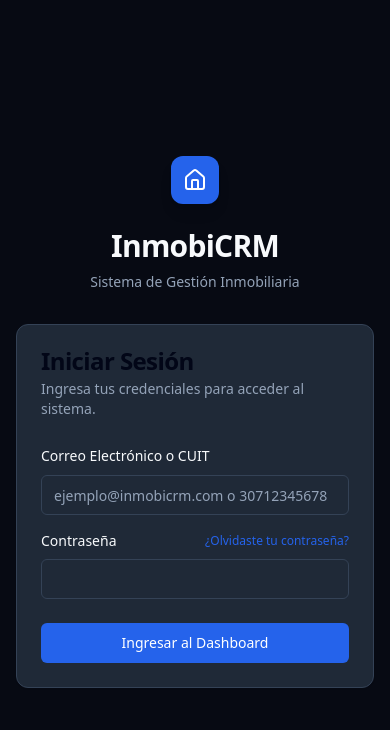
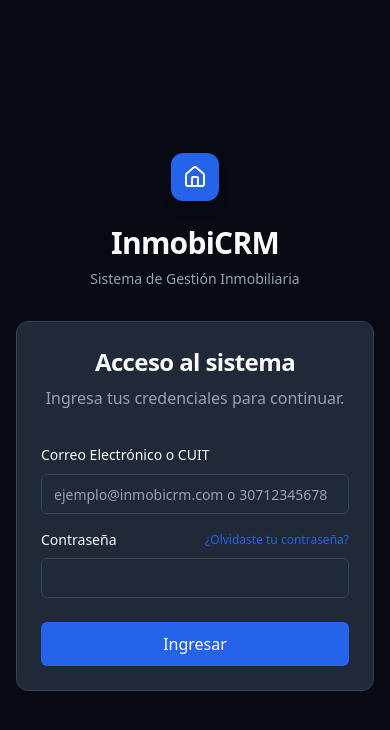
Before and after one commit to alfredsistemas85/inmobiliaria-nea, a React (Vite) app in the folder frontend/: page /login in a window 390 px wide. Shown: the top 730 px of the page. Built offline with nearby package versions, Linux system fonts and the light colour scheme; no server answers.

Commit message:
Error carga Inmobiliaria y modif del frontend

```diff
--- a/frontend/src/components/ui/card.tsx
+++ b/frontend/src/components/ui/card.tsx
@@ -2,7 +2,7 @@ import * as React from "react"
 import { cn } from "@/lib/utils"
 
 const Card = React.forwardRef<HTMLDivElement, React.HTMLAttributes<HTMLDivElement>>(({ className, ...props }, ref) => (
-  <div ref={ref} className={cn("rounded-xl border border-border bg-card text-slate-950 shadow-sm", className)} {...props} />
+  <div ref={ref} className={cn("rounded-xl border border-border bg-card text-card-foreground shadow-sm", className)} {...props} />
 ))
 Card.displayName = "Card"
 
--- a/frontend/src/pages/Login.tsx
+++ b/frontend/src/pages/Login.tsx
@@ -62,10 +62,10 @@ export default function Login() {
         </div>
 
         <Card className="mt-8">
-          <CardHeader>
-            <CardTitle>Iniciar Sesión</CardTitle>
-            <CardDescription>
-              Ingresa tus credenciales para acceder al sistema.
+          <CardHeader className="space-y-2 text-center pb-8">
+            <CardTitle className="text-2xl font-bold tracking-tight">Acceso al sistema</CardTitle>
+            <CardDescription className="text-base">
+              Ingresa tus credenciales para continuar.
             </CardDescription>
           </CardHeader>
           <form onSubmit={handleLogin}>
@@ -108,8 +108,8 @@ export default function Login() {
               </div>
             </CardContent>
             <CardFooter>
-              <Button type="submit" className="w-full" disabled={loading}>
-                {loading ? 'Iniciando sesión...' : 'Ingresar al Dashboard'}
+              <Button type="submit" className="w-full text-base h-11 transition-all" disabled={loading}>
+                {loading ? 'Ingresando...' : 'Ingresar'}
               </Button>
             </CardFooter>
           </form>
--- a/frontend/src/pages/superadmin/TenantsList.tsx
+++ b/frontend/src/pages/superadmin/TenantsList.tsx
@@ -43,9 +43,9 @@ export default function SuperAdminTenants() {
       await superadminService.createTenant(newTenant)
       setIsModalOpen(false)
       loadTenants()
-    } catch (err) {
+    } catch (err: any) {
       console.error(err)
-      alert("Error al crear la inmobiliaria")
+      alert(err.message || "Error al crear la inmobiliaria")
     } finally {
       setIsSubmitting(false)
     }
```
Also changed, not shown: 2 other files (tests, documents, lock files or other folders).
